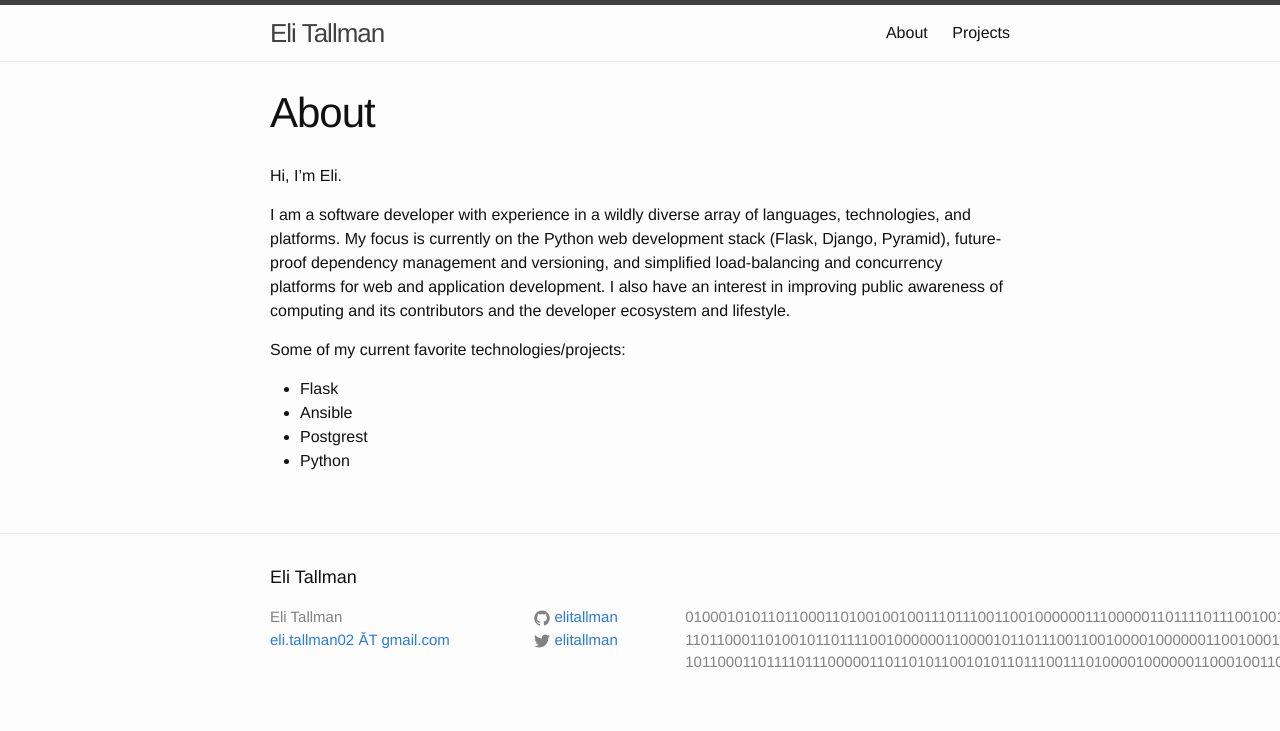
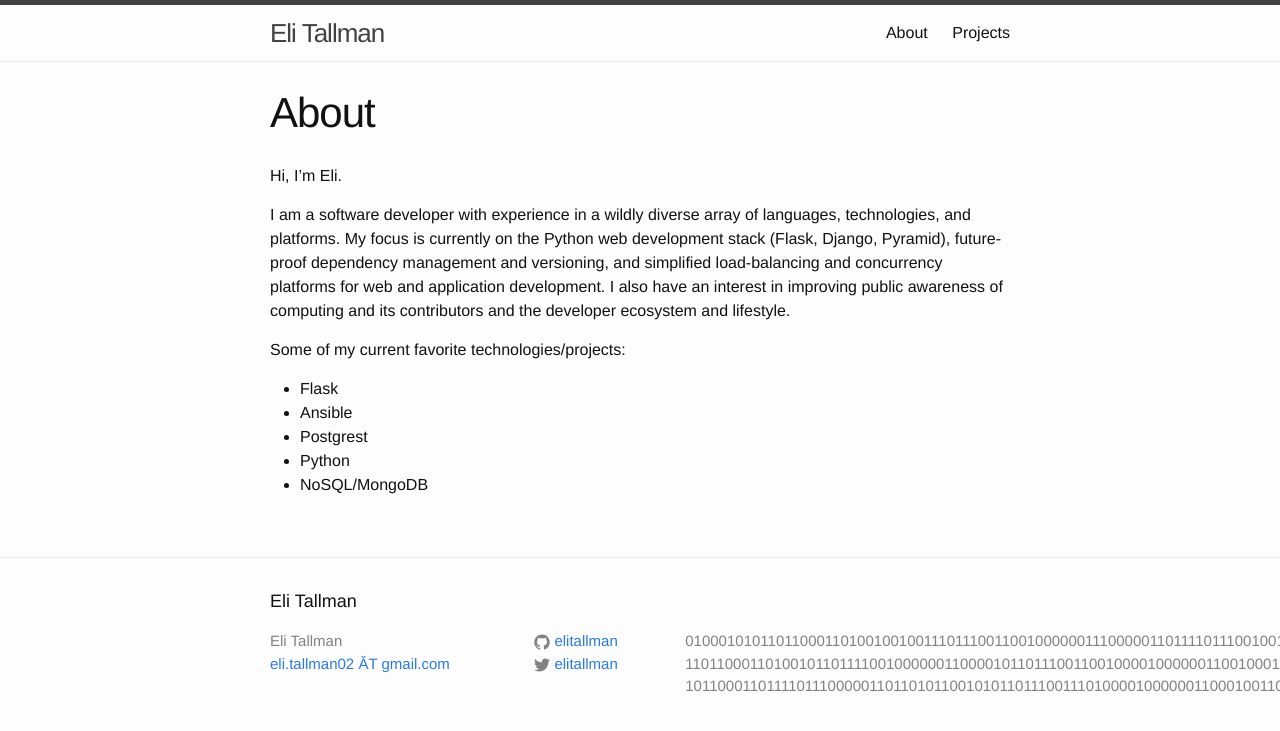
Before and after one commit to elitallman/elitallman.github.io, a Jekyll site: the page built from about.md, in a window 1280 px wide. Shown: the top 731 px of the page. Built offline with Jekyll 4.4.1, drawn with Linux system fonts in a browser that asks for light colours.

Commit message:
Update about.md

```diff
--- a/about.md
+++ b/about.md
@@ -13,3 +13,4 @@
 * Ansible<br />
 * Postgrest<br />
 * Python<br />
+* NoSQL/MongoDB<br />
```
